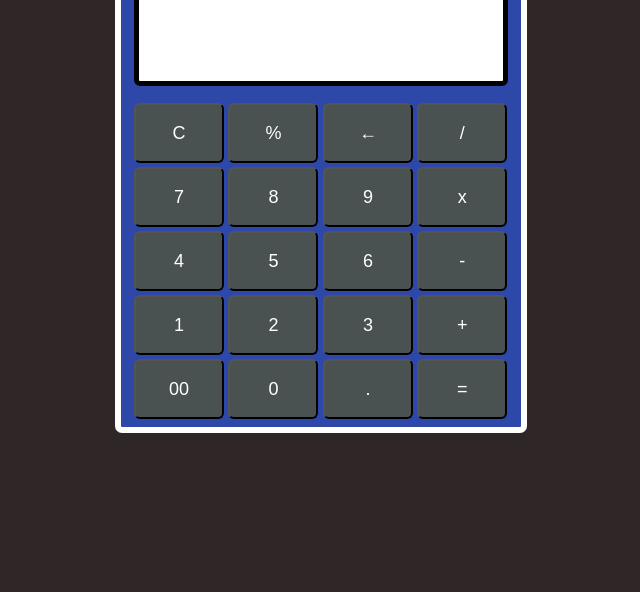
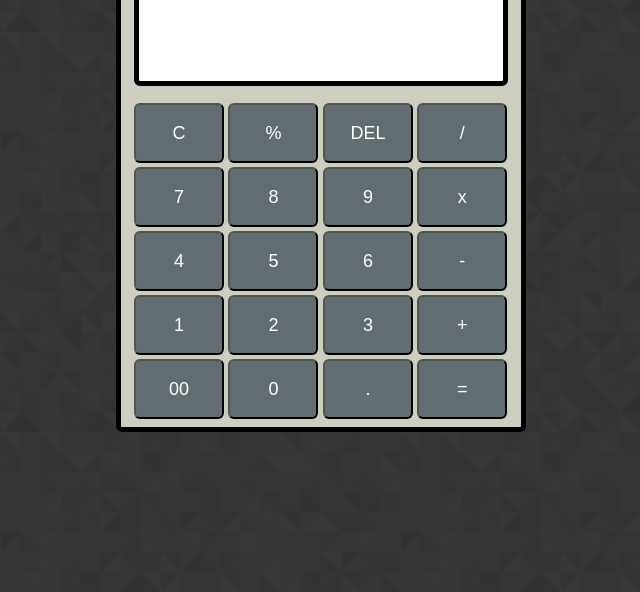
Before and after one commit to fadesnugroho/kuis-praktikum-1-if7, a plain HTML site: page index.html in a window 1280 px wide. Shown: the part 208-800 px from the top of the page, without its empty margins (319-959 px from the left). Drawn offline with Linux system fonts and the light colour scheme.

Commit message:
kalkulator1

```diff
--- a/index.html
+++ b/index.html
@@ -11,7 +11,7 @@
         <div class="btn">
             <input type="button" value = 'C' onclick = "Clear()">
             <input type="button" value = '%' onclick = "Solve('%')">
-         <input type="button" value = '←' onclick ="Back('←')">
+            <input type="button" value = 'DEL' onclick = "Back('DEL')">
             <input type="button" value = '/' onclick = "Solve('/')">
             <br>
             <input type="button" value = '7' onclick = "Solve('7')">
@@ -35,6 +35,6 @@
             <input type="button" value = '=' onclick = "Result()">
             </div>
         </div>
-    <script src = 'script.js' ></script>
+    <script src = 'main.js' ></script>
     </body>
 </html>
--- a/style.css
+++ b/style.css
@@ -4,7 +4,7 @@
     font-family: 'poppins', sans-serif;
 }
 body{
-background-color: #2f2727;
+    background-image: url(bg1.png);
     display: grid;
     height: 100vh;
     place-items: center;
@@ -12,15 +12,15 @@ place-items: center;
 .main{
     width: 400px;
     height: 470px;
-    background-color: rgb(46, 72, 169);
+    background-color:#CDCDC0;
     position: absolute;
-    border: 6px solid rgb(255, 255, 255);
-    border-radius: 7px;
+    border: 5px solid black;
+    border-radius: 6px;
 }
 h2{
     text-align: center;
     font-weight: bold;
-    color: rgb(255, 255, 255);
+    color: black;
 }
 .main input[type='text'] {
     width: 88%;
@@ -31,14 +31,14 @@ h2{
     padding: 3px 6px;
     outline: none;
     font-size: 40px;
-    border: 5px solid rgb(0, 0, 0);
+    border: 5px solid black;
     display: flex;
     margin: auto;
     border-radius: 6px;
     color: black;
 }
- .btn input[type='button']{
-    width:90px;
+.btn input[type='button'] {
+    width: 90px;
     padding: 2px;
     margin: 2px 0px;
     position: relative;
@@ -48,9 +48,9 @@ h2{
     cursor: pointer;
     font-size: 18px;
     transition: 0.5s;
-    background-color: #495250;
+    background-color: #626D71;
     border-radius: 6px;
-    color: rgb(255, 255, 255);
+    color: white;
 }
 .btn input[type='button']:hover{
     background-color: black;
```
Also changed, not shown: bg1.png (added), main.js (indentation only). Lines whose indentation alone changed are shown as unchanged.
